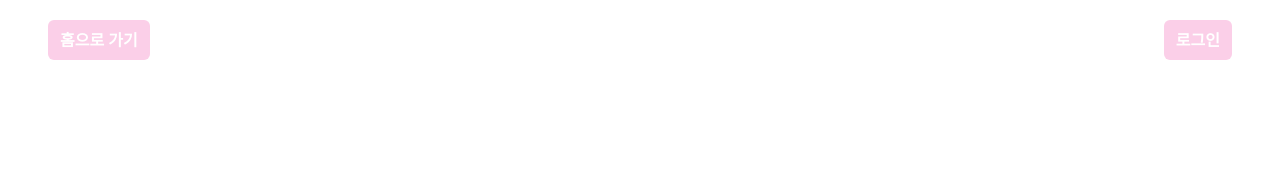
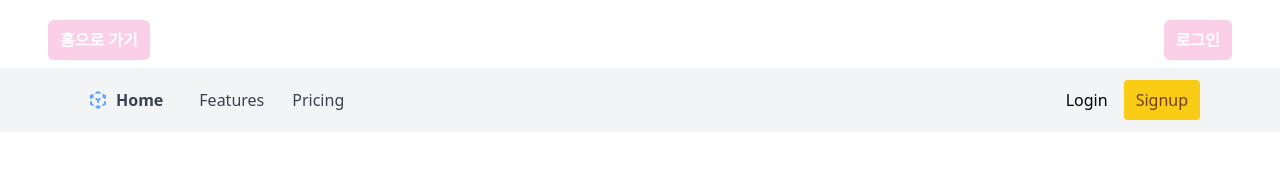
Before and after one commit to jeongSunny1/TodoList, a Next.js app: page / in a window 1280 px wide. Shown: the top 182 px of the page. Built offline with nearby package versions, Linux system fonts and the light colour scheme; no server answers.

Commit message:
feat: naver 로그인 완료

```diff
--- a/next.config.js
+++ b/next.config.js
@@ -1,7 +1,7 @@
 /** @type {import('next').NextConfig} */
 const nextConfig = {
   images: {
-    domains: ["k.kakaocdn.net"],
+    domains: ["k.kakaocdn.net", "ssl.pstatic.net"],
   },
 };
 module.exports = nextConfig;
--- a/package.json
+++ b/package.json
@@ -15,6 +15,7 @@
     "@types/node": "20.5.7",
     "@types/react": "18.2.21",
     "@types/react-dom": "18.2.7",
+    "antd": "^5.8.6",
     "autoprefixer": "10.4.15",
     "class-variance-authority": "^0.7.0",
     "clsx": "^2.0.0",
--- a/src/app/api/auth/[...nextauth]/route.tsx
+++ b/src/app/api/auth/[...nextauth]/route.tsx
@@ -1,5 +1,6 @@
 import NextAuth, { AuthOptions } from "next-auth";
 import KakaoProvider from "next-auth/providers/kakao";
+import NaverProvider from "next-auth/providers/naver";
 
 export const authOptions: AuthOptions = {
   providers: [
@@ -7,6 +8,10 @@ export const authOptions: AuthOptions = {
       clientId: process.env.NEXT_PUBLIC_KAKAO_CLIENT_ID as string,
       clientSecret: process.env.NEXT_PUBLIC_KAKAO_CLIENT_SECRET as string,
     }),
+    NaverProvider({
+      clientId: process.env.NEXT_PUBLIC_NAVER_CLIENT_ID as string,
+      clientSecret: process.env.NEXT_PUBLIC_NAVER_CLIENT_SECRET as string,
+    }),
   ],
 };
 
--- a/src/app/components/Header.tsx
+++ b/src/app/components/Header.tsx
@@ -23,10 +23,10 @@ const Header = () => {
         {status === "authenticated" ? (
           // 로그인 한 상태
           <div className="flex flex-row items-center gap-3">
-            <p className="mt-3">안녕하세요, {session?.user.name}님!</p>
+            <p className="mt-3">안녕하세요, {session?.user?.name}님!</p>
             <Image
               className="w-[30px] h-[30px] rounded-full mt-3"
-              src={session?.user.image || ""}
+              src={session?.user?.image || ""}
               alt="image"
               width={30}
               height={30}
--- /dev/null
+++ b/src/app/components/Navbar.tsx
@@ -0,0 +1,112 @@
+"use client";
+import React, { useState } from "react";
+import classNames from "classnames";
+
+const Navbar = () => {
+  const [menuToggle, setMenuToggle] = useState(false);
+
+  return (
+    <nav className="bg-gray-100">
+      <div className="max-w-6xl mx-auto px-4">
+        <div className="flex justify-between">
+          {/* 메뉴 */}
+          <div className="flex space-x-4">
+            <div>
+              <a href="#" className="flex items-center py-5 px-2 text-gray-700">
+                <svg
+                  xmlns="http://www.w3.org/2000/svg"
+                  className="h-5 w-5 mr-2 text-blue-400"
+                  viewBox="0 0 20 20"
+                  fill="currentColor"
+                >
+                  <path
+                    fillRule="evenodd"
+                    d="M9.504 1.132a1 1 0 01.992 0l1.75 1a1 1 0 11-.992 1.736L10 3.152l-1.254.716a1 1 0 11-.992-1.736l1.75-1zM5.618 4.504a1 1 0 01-.372 1.364L5.016 6l.23.132a1 1 0 11-.992 1.736L4 7.723V8a1 1 0 01-2 0V6a.996.996 0 01.52-.878l1.734-.99a1 1 0 011.364.372zm8.764 0a1 1 0 011.364-.372l1.733.99A1.002 1.002 0 0118 6v2a1 1 0 11-2 0v-.277l-.254.145a1 1 0 11-.992-1.736l.23-.132-.23-.132a1 1 0 01-.372-1.364zm-7 4a1 1 0 011.364-.372L10 8.848l1.254-.716a1 1 0 11.992 1.736L11 10.58V12a1 1 0 11-2 0v-1.42l-1.246-.712a1 1 0 01-.372-1.364zM3 11a1 1 0 011 1v1.42l1.246.712a1 1 0 11-.992 1.736l-1.75-1A1 1 0 012 14v-2a1 1 0 011-1zm14 0a1 1 0 011 1v2a1 1 0 01-.504.868l-1.75 1a1 1 0 11-.992-1.736L16 13.42V12a1 1 0 011-1zm-9.618 5.504a1 1 0 011.364-.372l.254.145V16a1 1 0 112 0v.277l.254-.145a1 1 0 11.992 1.736l-1.735.992a.995.995 0 01-1.022 0l-1.735-.992a1 1 0 01-.372-1.364z"
+                    clipRule="evenodd"
+                  />
+                </svg>
+                <span className="font-bold">Home</span>
+              </a>
+            </div>
+            <div className="hidden md:flex items-center space-x-1">
+              <a
+                href="#"
+                className="py-5 px-3 text-gray-700 hover:text-gray-900"
+              >
+                Features
+              </a>
+              <a
+                href="#"
+                className="py-5 px-3 text-gray-700 hover:text-gray-900"
+              >
+                Pricing
+              </a>
+            </div>
+          </div>
+
+          {/* 메뉴2 */}
+          <div className="hidden md:flex items-center space-x-1">
+            <a href="#" className="py-5 px-3">
+              Login
+            </a>
+            <a
+              href="#"
+              className="py-2 px-3 bg-yellow-400 hover:bg-yellow-300 text-yellow-900 hover:text-yellow-800 rounded transition duration-300"
+            >
+              Signup
+            </a>
+          </div>
+
+          {/* mobile menu */}
+          <div className="md:hidden flex items-center">
+            <button onClick={() => setMenuToggle(!menuToggle)}>
+              {menuToggle ? (
+                <svg
+                  xmlns="http://www.w3.org/2000/svg"
+                  className="h-6 w-6"
+                  fill="none"
+                  viewBox="0 0 24 24"
+                  stroke="currentColor"
+                >
+                  <path
+                    strokeLinecap="round"
+                    strokeLinejoin="round"
+                    strokeWidth={2}
+                    d="M6 18L18 6M6 6l12 12"
+                  />
+                </svg>
+              ) : (
+                <svg
+                  xmlns="http://www.w3.org/2000/svg"
+                  className="h-6 w-6"
+                  fill="none"
+                  viewBox="0 0 24 24"
+                  stroke="currentColor"
+                >
+                  <path
+                    strokeLinecap="round"
+                    strokeLinejoin="round"
+                    strokeWidth={2}
+                    d="M4 6h16M4 12h16M4 18h16"
+                  />
+                </svg>
+              )}
+            </button>
+          </div>
+        </div>
+      </div>
+
+      {/* mobile menu items */}
+      <div className={classNames("md:hidden", { hidden: !menuToggle })}>
+        <a href="#" className="block py-2 px-4 text-sm hover:bg-gray-200">
+          Pricing
+        </a>
+        <a href="#" className="block py-2 px-4 text-sm hover:bg-gray-200">
+          Features
+        </a>
+      </div>
+    </nav>
+  );
+};
+
+export default Navbar;
--- a/src/app/layout.tsx
+++ b/src/app/layout.tsx
@@ -2,6 +2,8 @@ import "./globals.css";
 import type { Metadata } from "next";
 import AuthSession from "./utils/AuthSession";
 import Header from "./components/Header";
+import { DatePicker } from "antd";
+import Navbar from "./components/Navbar";
 
 export const metadata: Metadata = {
   title: "Create Next App",
@@ -16,8 +18,10 @@ export default async function RootLayout({ children }: Props) {
   return (
     <html lang="en">
       <body>
+        {/* <DatePicker /> */}
         <AuthSession>
           <Header />
+          <Navbar />
           {children}
         </AuthSession>
       </body>
--- a/src/app/schema/DataSchema.ts
+++ b/src/app/schema/DataSchema.ts
@@ -3,8 +3,6 @@ import { z } from "zod";
 const emailRegex = new RegExp("[a-z0-9]+@[a-z]+.[a-z]{2,3}");
 //최소 8자 ~ 최대15 ,최소한 하나의 소문자 알파벳 (a-z)을 포함, 최소한 하나의 숫자 (0-9)를 포함, 다른 문자나 특수 문자는 불가
 const passwordRegex = new RegExp("^(?=.*[a-z])(?=.*d)[a-zA-Zd]{8,}$");
-const passwordNumberRegex = new RegExp("^(?=.*[a-z])(?=.*d)[a-zA-Zd]{8,}$");
-const passwordStringRegex = new RegExp("^(?=.*[a-z])(?=.*d)[a-zA-Zd]{8,}$");
 
 export const schema = z.object({
   title: z.string().trim().min(1).max(15),
@@ -24,11 +22,5 @@ export const loginSchema = z.object({
     .max(15, { message: "패스워드는 최대 15자까지 가능합니다." })
     .regex(passwordRegex, {
       message: "패스워드는 소문자 및 숫자를 포함해야 합니다.",
-    })
-    .regex(passwordNumberRegex, {
-      message: "패스워드는 소문자를 포함해야 합니다.",
-    })
-    .regex(passwordStringRegex, {
-      message: "패스워드는 숫자를 포함해야 합니다.",
     }),
 });
```
Also changed, not shown: 1 other file (tests, documents, lock files or other folders).
